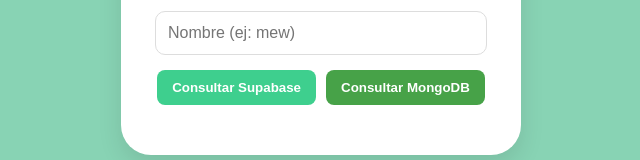
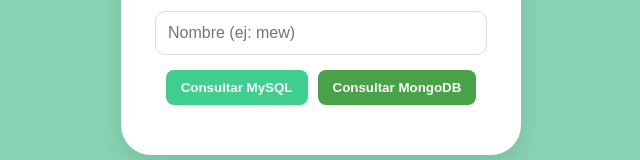
Before and after one commit to nicolaspaez929-glitch/pokedex-tarea9, a plain HTML site: page index.html in a window 1280 px wide. Shown: the part 363-523 px from the top of the page, without its empty margins (319-959 px from the left). Drawn offline with Linux system fonts and the light colour scheme.

Commit message:
Change Supabase button text to MySQL
Updated button text for Supabase query from 'Consultar Supabase' to 'Consultar MySQL'.

```diff
--- a/index.html
+++ b/index.html
@@ -16,7 +16,7 @@
                 <input type="text" id="pokemonName" placeholder="Nombre (ej: mew)">
 
                 <div class="button-group">
-                    <button id="btnSupabase" class="btn btn-supabase">Consultar Supabase</button>
+                    <button id="btnSupabase" class="btn btn-supabase">Consultar MySQL</button>
                     <button id="btnMongo" class="btn btn-mongo">Consultar MongoDB</button>
                 </div>
             </div>
```
